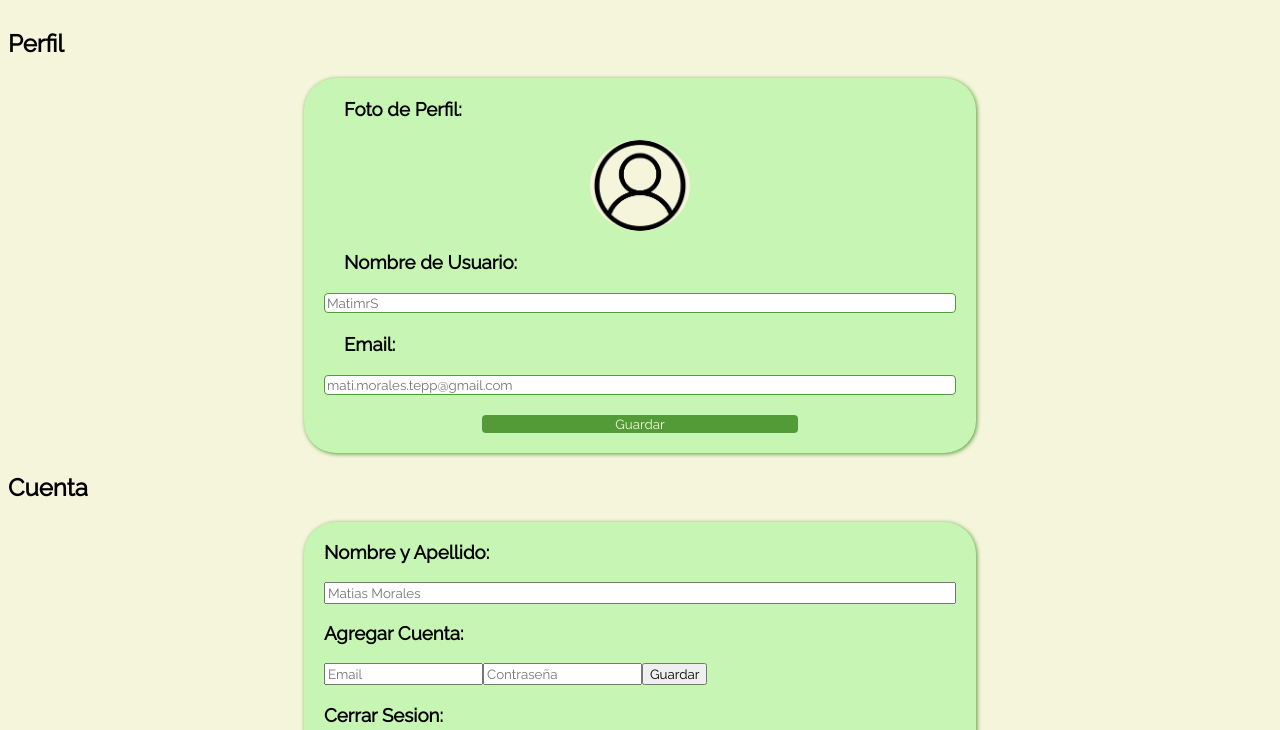
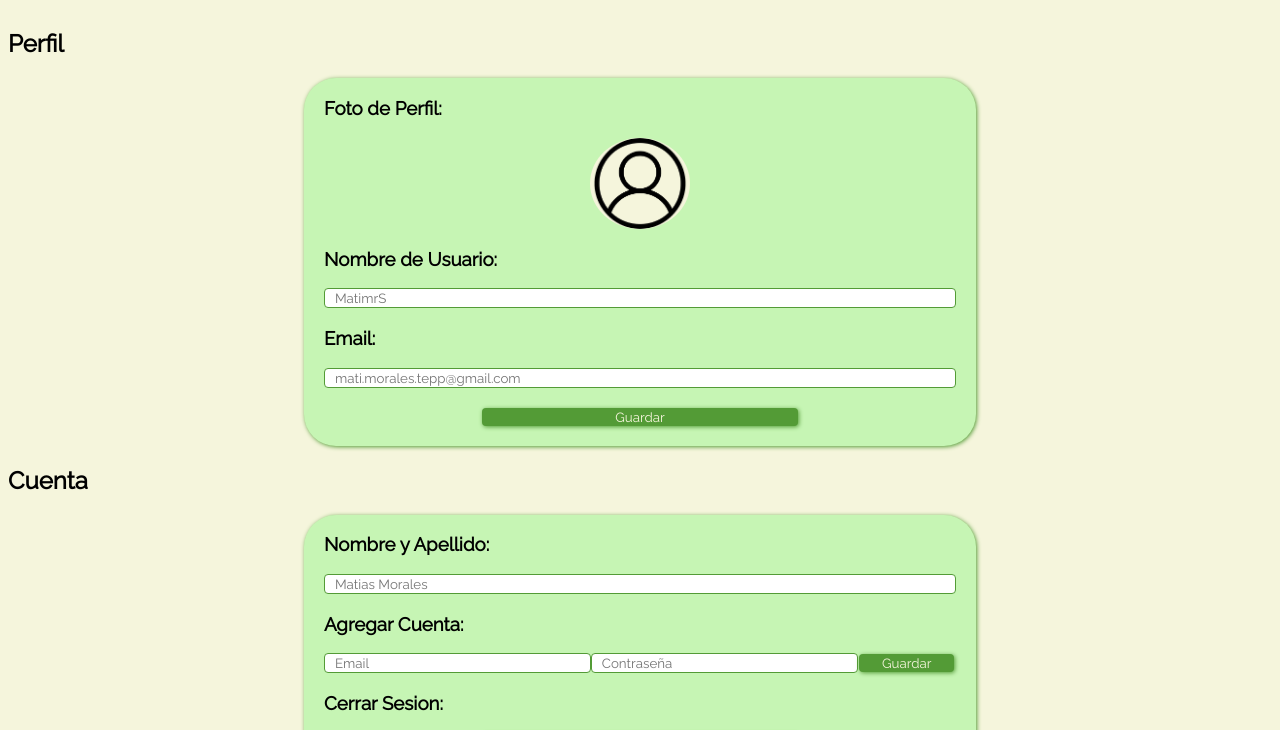
Before and after one commit to Matimrs/HTML-CSS-Proyect1, a plain HTML site: page pages/ajustes.html in a window 1280 px wide. Shown: the part 195-925 px from the top of the page. Drawn offline with Linux system fonts and the light colour scheme.

Commit message:
2da pre-entrega proyecto

```diff
--- a/css/style.css
+++ b/css/style.css
@@ -139,6 +139,7 @@ h1{
     width: 30px;
     height: 30px;
     border-radius: 7px;
+    background-color: beige;
 }
 footer{
     text-align: center;
@@ -220,7 +221,7 @@ footer ul li{
 }
 @media(min-width: 375px){
     .img-amigos{
-        width: 100px;
+        width: 90px;
     }
 }
 .item-ajustes{
@@ -229,10 +230,10 @@ footer ul li{
     justify-content: center;
     align-items: center;
 }
-.item-ajustes div{
+.ajustes-perfil, .ajustes-cuenta{
     background-color: rgb(198, 245, 180) ;
-    padding: 0 20px 20px 20px;
-    width: 50%;
+    padding: 0 10px 10px 10px;
+    width: 90%;
     display: flex;
     flex-direction: column;
     box-shadow: 1px 1px 4px rgb(83, 155, 54);
@@ -244,22 +245,59 @@ footer ul li{
     background-color: beige;
     border-radius: 100%;
  }
- .ajustes-perfil h3{
-    margin: 20px;
- }
+
+
  .ajustes-perfil button{
     width: 50%;
     margin: 0 auto;
     margin-top: 20px;
     background-color: rgb(83, 155, 54);
     color: beige;
+    box-shadow: 1px 1px 4px rgb(83, 155, 54);
     border: none;
     border-radius: .25rem;
  }
 .ajustes-perfil input{
     border-radius: .25rem;
     border: 1px solid rgb(83, 155, 54);
+    padding-left: 10px;
  }
+ .ajustes-cuenta button{
+    width: 50%;
+    margin: 0 auto;
+    background-color: rgb(83, 155, 54);
+    color: beige;
+    box-shadow: 1px 1px 4px rgb(83, 155, 54);
+    border: none;
+    border-radius: .25rem;
+ }
+ .ajustes-cuenta input{
+    border-radius: .25rem;
+    border: 1px solid rgb(83, 155, 54);
+    padding-left: 10px;
+ }
+ .ajustes-cuenta-nueva-cuenta{
+    width: 100%;
+    display: flex;
+    flex-direction: row;
+    justify-content: center;
+    align-items: center;
+ }
+ .ajustes-cuenta-nueva-cuenta button{
+    min-width: 85px;
+    width: 15%;
+ }
+ #email-cuenta-nueva, #contraseña-cuenta-nueva{
+    width: 40%;
+ }
+
+@media (min-width: 760px) {
+    .ajustes-perfil, .ajustes-cuenta{
+        width: 50%;
+        padding: 0 20px 20px 20px;
+    }
+}
+
 @media(min-width: 576px){
     .logo{
         border: solid 0px black;
@@ -269,6 +307,7 @@ footer ul li{
         height: 50px;
     }
     .barra_navegacion{
+        padding-left: 0 10px;
         z-index: 100;
         background-color: beige;
         text-align: center;
--- a/pages/ajustes.html
+++ b/pages/ajustes.html
@@ -38,23 +38,10 @@
             <div class="ajustes-cuenta">
                 <h3>Nombre y Apellido: </h3><input type="text" placeholder="Matias Morales" >
                 <h3>Agregar Cuenta: </h3>
-                <span><input type="email" placeholder="Email"><input type="password" placeholder="Contraseña"><button type="submit">Guardar</button></span>
+                <div class="ajustes-cuenta-nueva-cuenta"><input id="email-cuenta-nueva" type="email" placeholder="Email"><input id="contraseña-cuenta-nueva" type="password" placeholder="Contraseña"><button type="submit">Guardar</button></div>
                 <h3>Cerrar Sesion: </h3><button>Cerrar Sesion</button>
                 <h3>Borrar Cuenta: </h3><button>Borrar Cuenta</button>
             </div>
-        </div>
-        <h2>Video</h2>
-        <div class="item-ajustes">
-
-        </div>
-        <h2>Audio</h2>
-        <div class="item-ajustes">
-
-        </div>
-
-        <h2>Juego</h2>
-        <div class="item-ajustes">
-
         </div>
     </main>
     <footer>
```
